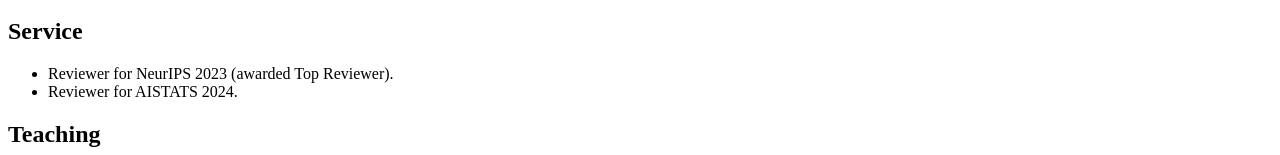
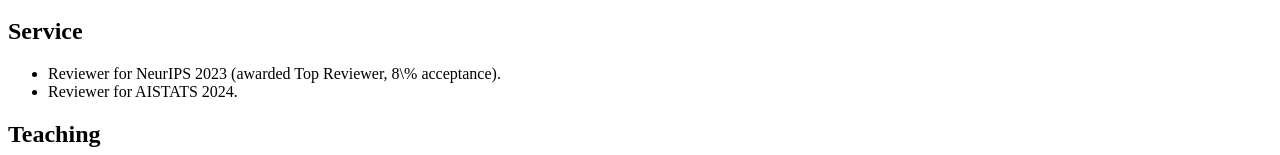
Before and after one commit to mtcrawshaw/mtcrawshaw.github.io, a plain HTML site: page index.html in a window 1280 px wide. Shown: the part 1033-1188 px from the top of the page. Drawn offline with Linux system fonts and the light colour scheme.

Commit message:
Added detail for NeurIPS top reviewer.

```diff
--- a/index.html
+++ b/index.html
@@ -46,7 +46,7 @@
 
   <h2>Service</h2>
   <ul>
-    <li>Reviewer for NeurIPS 2023 (awarded Top Reviewer).</li>
+    <li>Reviewer for NeurIPS 2023 (awarded Top Reviewer, 8\% acceptance).</li>
     <li>Reviewer for AISTATS 2024.</li>
   </ul>
 
```
